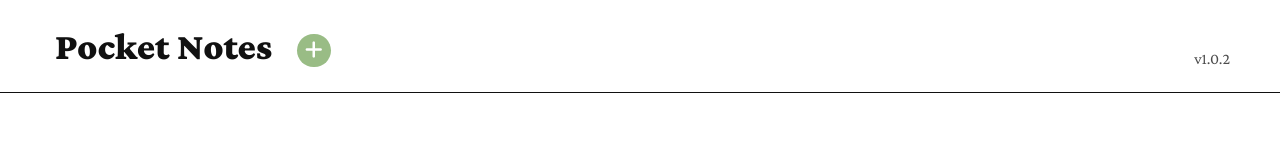
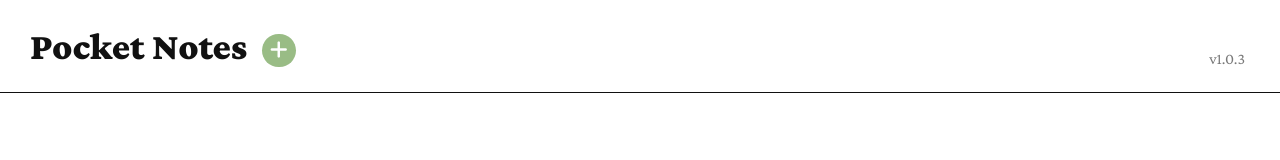
Before and after one commit to levalyukov/notes-app, a plain HTML site: page index.html in a window 1280 px wide. Drawn offline with nearby package versions, Linux system fonts and the light colour scheme.

Commit message:
hot fix: v1.0.3

```diff
--- a/assets/css/main.css
+++ b/assets/css/main.css
@@ -25,7 +25,7 @@ body {
     display: flex;
     justify-content: space-between;
     align-items: flex-end;
-    padding: 25px 50px 25px 55px;
+    padding: 25px 35px 25px 30px;
     background-color: #fff;
     width: 100%;
     border-bottom: 1px solid #111;
@@ -35,7 +35,7 @@ body {
         color: #111;
         font-size: 38px;
         font-weight: 900;
-        margin-right: 25px;
+        margin-right: 15px;
         text-decoration: none;
     }
 
@@ -64,6 +64,17 @@ body {
         opacity: .75;
         color: #111;
         margin-left: auto;
+        a {
+            text-decoration: none;
+            opacity: .75;
+            color: #111;
+            border-bottom: 1px solid #fff;
+            transition: .2s;
+        }
+        a:hover {
+            opacity: 1;
+            border-bottom: 1px solid #111;
+        }
     }
 }
 
--- a/index.html
+++ b/index.html
@@ -14,8 +14,7 @@
             <a href="" class="logo">Pocket Notes</a>
             <button id="create"><i class="fa-solid fa-plus"></i></button>
             <div class="content-right">
-                <a href=""></a>
-                v1.0.2
+                <a href="https://github.com/levalyukov/notes-app">v1.0.3</a>
             </div>
         </header>
 
```
